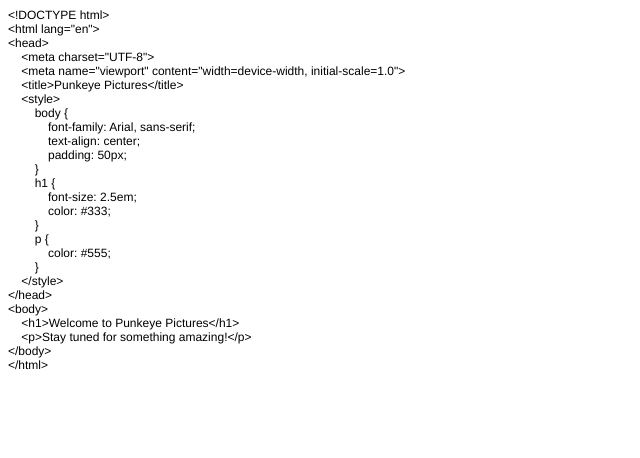
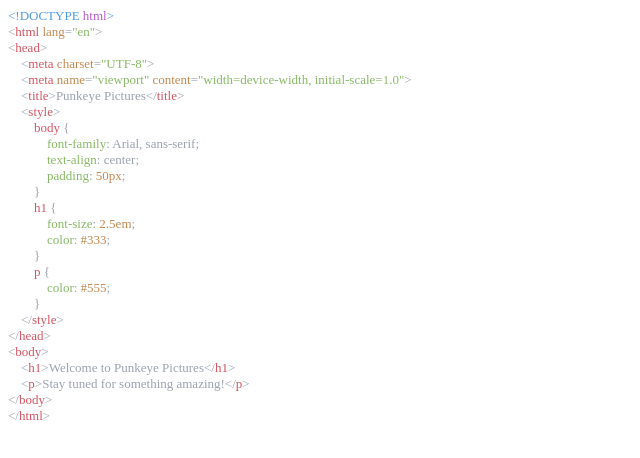
Before and after one commit to jpm-cyber/punkeyepictures.com, a plain HTML site: page index.html in a window 1280 px wide. Shown: the whole page, without its empty margins (0-640 px from the left). Drawn offline with Linux system fonts and the light colour scheme.

Commit message:
Add files via upload

```diff
--- a/index.html
+++ b/index.html
@@ -7,35 +7,43 @@
   <meta name="Generator" content="Cocoa HTML Writer">
   <meta name="CocoaVersion" content="2575.4">
   <style type="text/css">
-    p.p1 {margin: 0.0px 0.0px 0.0px 0.0px; font: 12.0px Helvetica}
+    p.p1 {margin: 0.0px 0.0px 0.0px 0.0px; font: 13.0px '.AppleSystemUIFontMonospaced'; color: #519ce9}
+    p.p2 {margin: 0.0px 0.0px 0.0px 0.0px; font: 13.0px '.AppleSystemUIFontMonospaced'; color: #9ba2b1}
+    p.p3 {margin: 0.0px 0.0px 0.0px 0.0px; font: 13.0px '.AppleSystemUIFontMonospaced'; color: #d65562}
+    p.p4 {margin: 0.0px 0.0px 0.0px 0.0px; font: 13.0px '.AppleSystemUIFontMonospaced'; color: #88b966}
+    span.s1 {color: #b85dd5}
+    span.s2 {color: #d65562}
+    span.s3 {color: #c58853}
+    span.s4 {color: #88b966}
+    span.s5 {color: #9ba2b1}
   </style>
 </head>
 <body>
-<p class="p1">&lt;!DOCTYPE html&gt;</p>
-<p class="p1">&lt;html lang="en"&gt;</p>
-<p class="p1">&lt;head&gt;</p>
-<p class="p1"><span class="Apple-converted-space">    </span>&lt;meta charset="UTF-8"&gt;</p>
-<p class="p1"><span class="Apple-converted-space">    </span>&lt;meta name="viewport" content="width=device-width, initial-scale=1.0"&gt;</p>
-<p class="p1"><span class="Apple-converted-space">    </span>&lt;title&gt;Punkeye Pictures&lt;/title&gt;</p>
-<p class="p1"><span class="Apple-converted-space">    </span>&lt;style&gt;</p>
-<p class="p1"><span class="Apple-converted-space">        </span>body {</p>
-<p class="p1"><span class="Apple-converted-space">            </span>font-family: Arial, sans-serif;</p>
-<p class="p1"><span class="Apple-converted-space">            </span>text-align: center;</p>
-<p class="p1"><span class="Apple-converted-space">            </span>padding: 50px;</p>
-<p class="p1"><span class="Apple-converted-space">        </span>}</p>
-<p class="p1"><span class="Apple-converted-space">        </span>h1 {</p>
-<p class="p1"><span class="Apple-converted-space">            </span>font-size: 2.5em;</p>
-<p class="p1"><span class="Apple-converted-space">            </span>color: #333;</p>
-<p class="p1"><span class="Apple-converted-space">        </span>}</p>
-<p class="p1"><span class="Apple-converted-space">        </span>p {</p>
-<p class="p1"><span class="Apple-converted-space">            </span>color: #555;</p>
-<p class="p1"><span class="Apple-converted-space">        </span>}</p>
-<p class="p1"><span class="Apple-converted-space">    </span>&lt;/style&gt;</p>
-<p class="p1">&lt;/head&gt;</p>
-<p class="p1">&lt;body&gt;</p>
-<p class="p1"><span class="Apple-converted-space">    </span>&lt;h1&gt;Welcome to Punkeye Pictures&lt;/h1&gt;</p>
-<p class="p1"><span class="Apple-converted-space">    </span>&lt;p&gt;Stay tuned for something amazing!&lt;/p&gt;</p>
-<p class="p1">&lt;/body&gt;</p>
-<p class="p1">&lt;/html&gt;</p>
+<p class="p1">&lt;!DOCTYPE <span class="s1">html</span>&gt;</p>
+<p class="p2">&lt;<span class="s2">html</span> <span class="s3">lang</span>=<span class="s4">"en"</span>&gt;</p>
+<p class="p3"><span class="s5">&lt;</span>head<span class="s5">&gt;</span></p>
+<p class="p2"><span class="Apple-converted-space">    </span>&lt;<span class="s2">meta</span> <span class="s3">charset</span>=<span class="s4">"UTF-8"</span>&gt;</p>
+<p class="p4"><span class="s5"><span class="Apple-converted-space">    </span>&lt;</span><span class="s2">meta</span><span class="s5"> </span><span class="s3">name</span><span class="s5">=</span>"viewport"<span class="s5"> </span><span class="s3">content</span><span class="s5">=</span>"width=device-width, initial-scale=1.0"<span class="s5">&gt;</span></p>
+<p class="p2"><span class="Apple-converted-space">    </span>&lt;<span class="s2">title</span>&gt;Punkeye Pictures&lt;/<span class="s2">title</span>&gt;</p>
+<p class="p2"><span class="Apple-converted-space">    </span>&lt;<span class="s2">style</span>&gt;</p>
+<p class="p2"><span class="Apple-converted-space">        </span><span class="s2">body</span> {</p>
+<p class="p2"><span class="Apple-converted-space">            </span><span class="s4">font-family</span>: Arial, sans-serif;</p>
+<p class="p2"><span class="Apple-converted-space">            </span><span class="s4">text-align</span>: center;</p>
+<p class="p2"><span class="Apple-converted-space">            </span><span class="s4">padding</span>: <span class="s3">50px</span>;</p>
+<p class="p2"><span class="Apple-converted-space">        </span>}</p>
+<p class="p2"><span class="Apple-converted-space">        </span><span class="s2">h1</span> {</p>
+<p class="p2"><span class="Apple-converted-space">            </span><span class="s4">font-size</span>: <span class="s3">2.5em</span>;</p>
+<p class="p2"><span class="Apple-converted-space">            </span><span class="s4">color</span>: <span class="s3">#333</span>;</p>
+<p class="p2"><span class="Apple-converted-space">        </span>}</p>
+<p class="p2"><span class="Apple-converted-space">        </span><span class="s2">p</span> {</p>
+<p class="p2"><span class="Apple-converted-space">            </span><span class="s4">color</span>: <span class="s3">#555</span>;</p>
+<p class="p2"><span class="Apple-converted-space">        </span>}</p>
+<p class="p2"><span class="Apple-converted-space">    </span>&lt;/<span class="s2">style</span>&gt;</p>
+<p class="p3"><span class="s5">&lt;/</span>head<span class="s5">&gt;</span></p>
+<p class="p3"><span class="s5">&lt;</span>body<span class="s5">&gt;</span></p>
+<p class="p2"><span class="Apple-converted-space">    </span>&lt;<span class="s2">h1</span>&gt;Welcome to Punkeye Pictures&lt;/<span class="s2">h1</span>&gt;</p>
+<p class="p2"><span class="Apple-converted-space">    </span>&lt;<span class="s2">p</span>&gt;Stay tuned for something amazing!&lt;/<span class="s2">p</span>&gt;</p>
+<p class="p3"><span class="s5">&lt;/</span>body<span class="s5">&gt;</span></p>
+<p class="p3"><span class="s5">&lt;/</span>html<span class="s5">&gt;</span></p>
 </body>
 </html>
```
